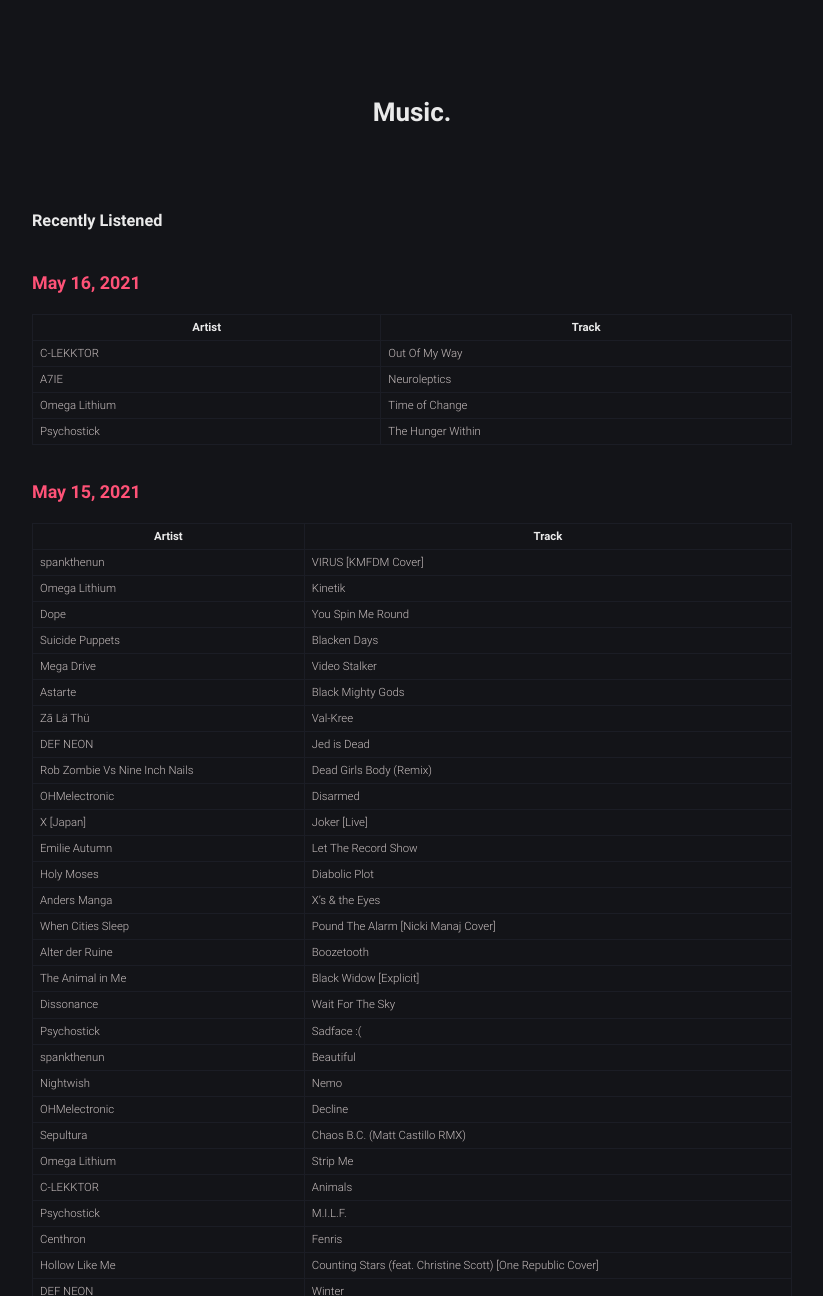
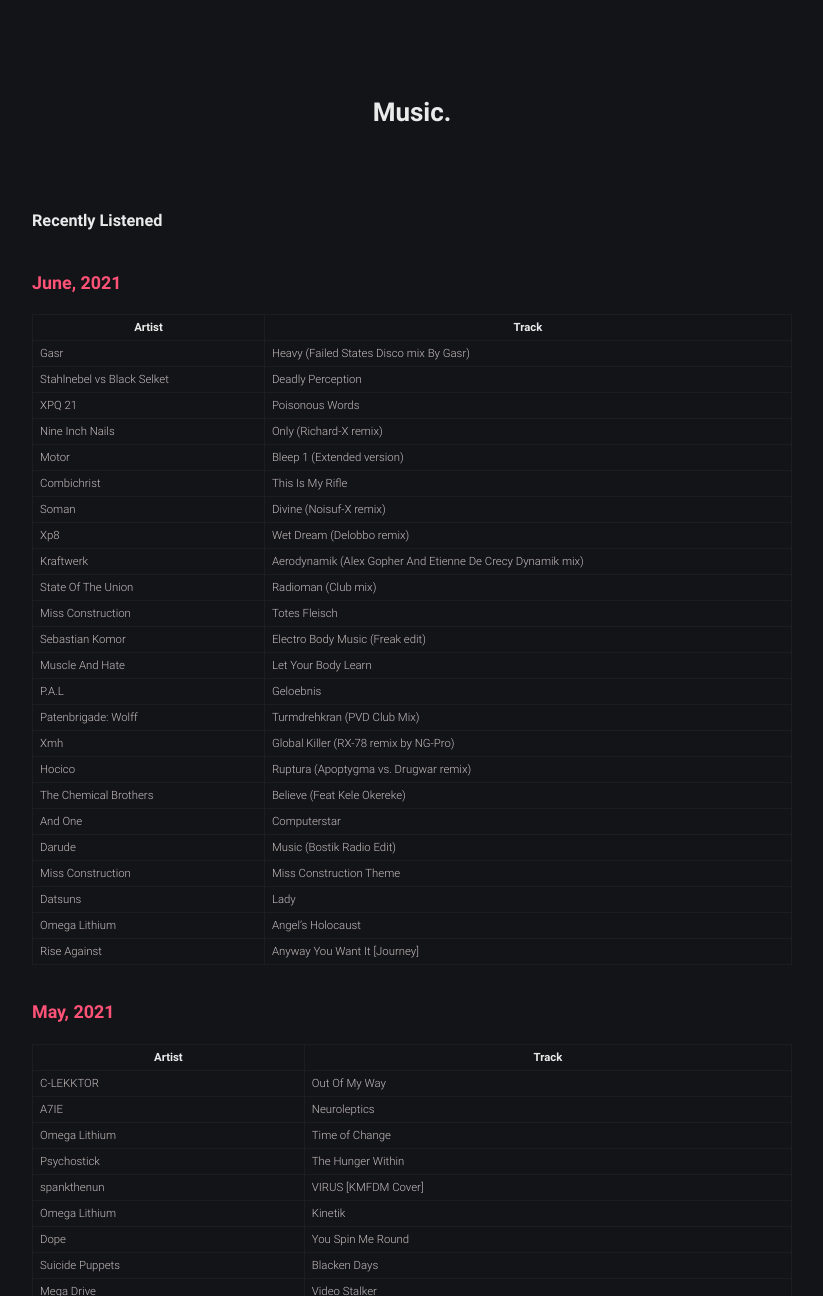
Before and after one commit to robert-marshall/xyz, a Jekyll site: the page built from music.md, in a window 1280 px wide and 1400 px high, cut to the strip 104-1400 px from the top of the window. Shown: the whole strip, without its empty margins (228-1051 px from the left). Built offline with Jekyll 4.4.1, drawn with Linux system fonts in a browser that asks for light colours; some of the changed text lies outside the part shown.

Commit message:
I am Spartacus

```diff
--- a/music.md
+++ b/music.md
@@ -7,7 +7,36 @@
 ---
 
 #### Recently Listened
-## [May 16, 2021](#may-16-2021)
+## [June, 2021](#may-2021)
+
+| Artist | Track |
+|--------|-------|
+Gasr | Heavy (Failed States Disco mix By Gasr)
+Stahlnebel vs Black Selket | Deadly Perception
+XPQ 21 | Poisonous Words
+Nine Inch Nails | Only (Richard-X remix)
+Motor | Bleep 1 (Extended version)
+Combichrist | This Is My Rifle
+Soman | Divine (Noisuf-X remix)
+Xp8 | Wet Dream (Delobbo remix)
+Kraftwerk | Aerodynamik (Alex Gopher And Etienne De Crecy Dynamik mix)
+State Of The Union | Radioman (Club mix)
+Miss Construction | Totes Fleisch
+Sebastian Komor | Electro Body Music (Freak edit)
+Muscle And Hate | Let Your Body Learn
+P.A.L | Geloebnis
+Patenbrigade: Wolff | Turmdrehkran (PVD Club Mix)
+Xmh | Global Killer (RX-78 remix by NG-Pro)
+Hocico | Ruptura (Apoptygma vs. Drugwar remix)
+The Chemical Brothers | Believe (Feat Kele Okereke)
+And One | Computerstar
+Darude | Music (Bostik Radio Edit)
+Miss Construction | Miss Construction Theme
+Datsuns | Lady
+Omega Lithium | Angel's Holocaust
+Rise Against | Anyway You Want It [Journey]
+
+## [May, 2021](#may-2021)
 
 | Artist | Track |
 |--------|-------|
@@ -15,11 +44,6 @@
 A7IE | Neuroleptics
 Omega Lithium | Time of Change
 Psychostick | The Hunger Within
-
-## [May 15, 2021](#may-15-2021)
-
-| Artist | Track |
-|--------|-------|
 spankthenun | VIRUS [KMFDM Cover]
 Omega Lithium | Kinetik
 Dope | You Spin Me Round
@@ -56,22 +80,12 @@
 Alter der Ruine | Snake Oil Salesman
 Anopheli | Trade
 The Pretty Reckless | Death By Rock N Rolll Role Play
-
-## [May 13, 2021](#may-13-2021)
-
-| Artist | Track |
-|--------|-------|
 ZILCH | FUCTRACK #6
 CYGNOSIC | Free
 Linkin park | Plc.4 Mie HædAmp Live [feat. Zion]
 C-LEKKTOR | Tonight You Are Mine
 Anders Manga | At Dawn they Sleep
 spankthenun | DUST
-
-## [May 12, 2021](#may-12-2021)
-
-| Artist | Track |
-|--------|-------|
 Amduscia | False Freedom
 Combichrist | Happy Fucking Birthday
 X [Japan] | Drain
@@ -86,11 +100,6 @@
 X [Japan] | Love Replica
 C-LEKKTOR | Move On
 The Fifth Alliance | Your Abyss
-
-### [May 11, 2021](#may-11-2021)
-
-| Artist | Track |
-|--------|-------|
 Omega Lithium | Nebula
 Born of Osiris | Follow The Signs
 spankthenun | Glitch [Depressive Disorder's No Devotion Mix]
@@ -124,11 +133,6 @@
 Zā Lä Thü | Vril Machine
 Emilie Autumn | Time For Tea
 Omega Lithium | Factor: Misery
-
-### [May 08, 2021](#may-08-2021)
-
-| Artist | Track |
-|--------|-------|
 CYGNOSIC | Fear None
 Anders Manga | Burn
 Omega Lithium | Salvation Refused
@@ -158,11 +162,6 @@
 Zā Lä Thü | Serpent Power
 Dissonance | Poison Kiss (Balducci Mix)
 Ekova | Heavens Dust
-
-### [May 07, 2021](#may-07-2021)
-
-| Artist | Track |
-|--------|-------|
 CYGNOSIC | What Matters
 Malevolentia | Magnus Frater Spectat Te
 Emilie Autumn | Liar
@@ -194,11 +193,6 @@
 Cosmicity | In Flight (Icon Of Coil Rmx)
 Cetu Javu | Situations
 Blutengel | Navigator
-
-### [May 06, 2021](#may-06-2021)
-
-| Artist | Track |
-|--------|-------|
 The Breath of Life | Shining
 Razor Skyline | Andrea
 The Last Dance | Do you believe in Angels
```
